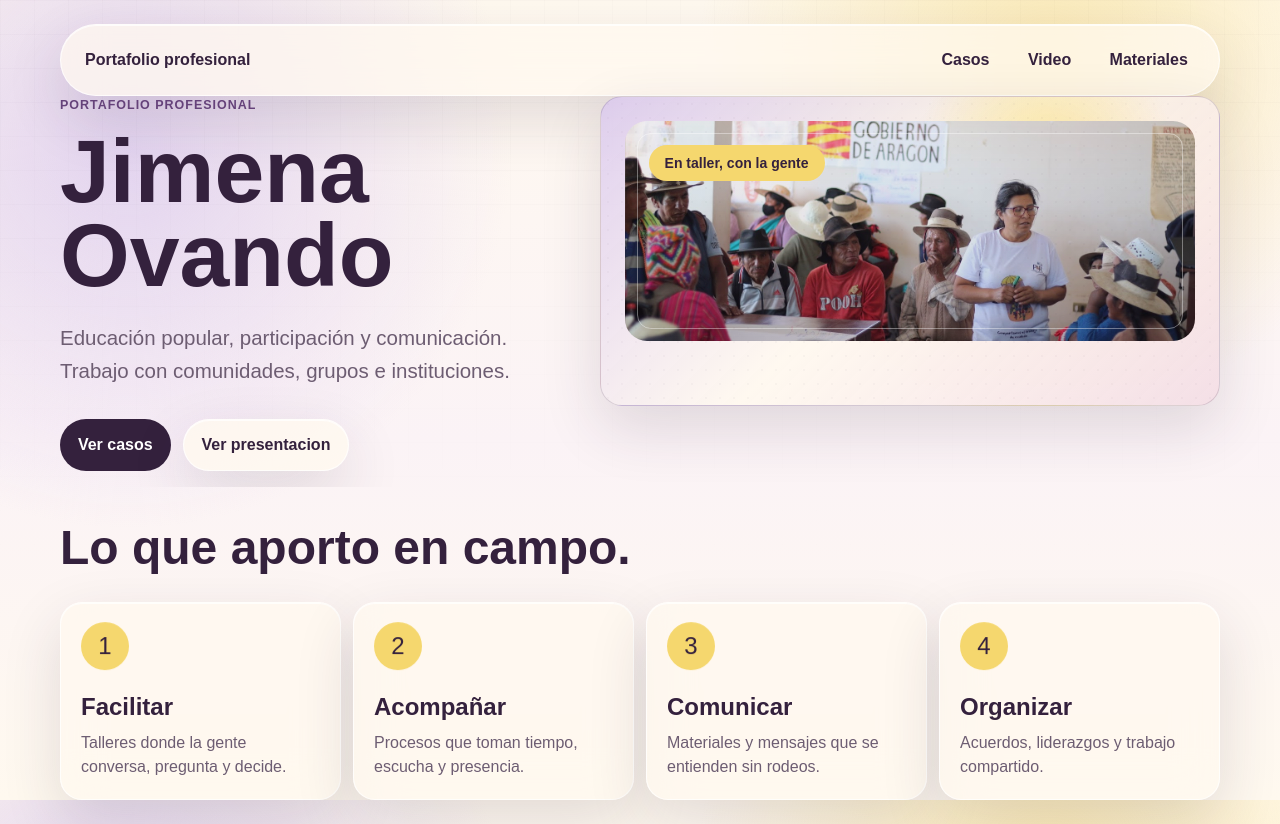
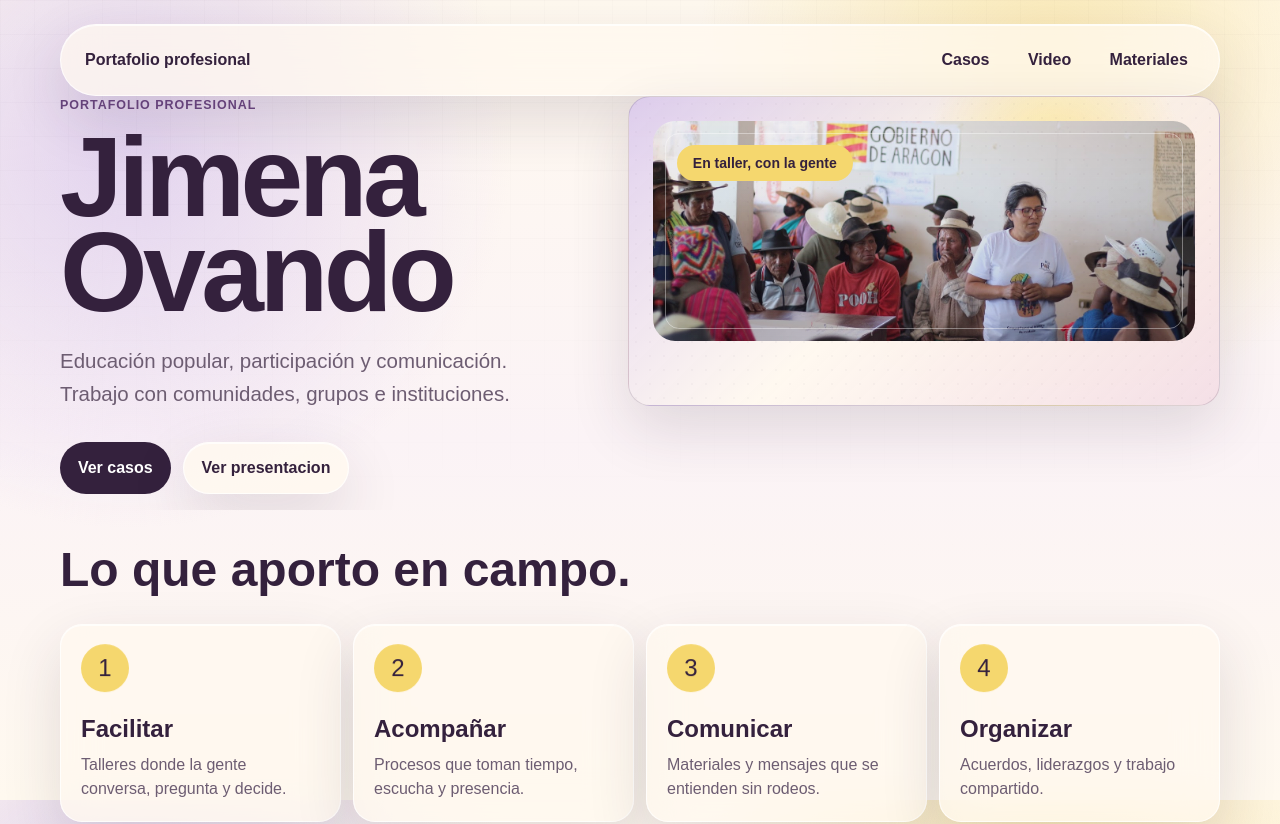
Before and after one commit to gustavomarinovando/jimena-portfolio, a Next.js app: page / in a window 1280 px wide. Shown: the top 824 px of the page. Built offline with nearby package versions, Linux system fonts and the light colour scheme.

Commit message:
Polish materials hero and animated name

```diff
--- a/src/app/globals.css
+++ b/src/app/globals.css
@@ -115,6 +115,23 @@ a {
   hyphens: auto;
 }
 
+.hero-name {
+  font-size: clamp(3.4rem, 8.8vw, 8.4rem);
+  line-height: 0.84;
+  letter-spacing: -0.04em;
+  display: grid;
+}
+
+.word-line {
+  display: block;
+  overflow: hidden;
+}
+
+.hero-letter {
+  display: inline-block;
+  animation: letter-rise 720ms cubic-bezier(0.16, 1, 0.3, 1) both;
+}
+
 .section-title {
   color: var(--color-plum);
   font-size: clamp(2rem, 4vw, 4.1rem);
@@ -179,6 +196,10 @@ a {
   background: var(--color-violet);
 }
 
+.button:active {
+  transform: translateY(0);
+}
+
 .button.secondary {
   background: rgba(255, 249, 239, 0.82);
   color: var(--color-plum);
@@ -220,6 +241,10 @@ a {
 .photo-slot:hover {
   transform: translateY(-6px) scale(1.01);
   box-shadow: var(--shadow-hover);
+}
+
+.photo-slot:active {
+  transform: translateY(-2px) scale(0.995);
 }
 
 .hero-photo {
@@ -281,6 +306,10 @@ a {
   box-shadow: var(--shadow-hover);
 }
 
+.object-card:active {
+  transform: translateY(-2px);
+}
+
 .mock-doc {
   position: absolute;
   top: 22px;
@@ -316,6 +345,7 @@ a {
   padding: clamp(1rem, 3vw, 2rem);
   overflow: hidden;
   border-radius: 30px;
+  min-height: 560px;
   background:
     radial-gradient(circle at 86% 12%, rgba(245, 215, 110, 0.34), transparent 15rem),
     rgba(255, 249, 239, 0.58);
@@ -374,11 +404,11 @@ a {
 }
 
 .book-stage.stacked {
-  min-height: 380px;
+  min-height: 520px;
 }
 
 .book-stage.stacked .book-spread {
-  min-height: 380px;
+  min-height: 520px;
 }
 
 .book-page {
@@ -442,6 +472,23 @@ a {
   width: min(100%, 460px);
   aspect-ratio: 0.77;
   transform: translateX(-50%);
+}
+
+.featured-copy {
+  display: grid;
+  align-content: start;
+  gap: 0.35rem;
+}
+
+.featured-title {
+  opacity: 0;
+  transform: translateY(16px);
+  transition: opacity 420ms ease, transform 420ms ease;
+}
+
+.featured-title.visible {
+  opacity: 1;
+  transform: translateY(0);
 }
 
 .book-spread::after {
@@ -522,6 +569,17 @@ a {
   to { opacity: 1; transform: translateY(0); }
 }
 
+@keyframes letter-rise {
+  from {
+    opacity: 0;
+    transform: translateY(1.1em);
+  }
+  to {
+    opacity: 1;
+    transform: translateY(0);
+  }
+}
+
 @media (max-width: 720px) {
   .wrap {
     width: min(640px, calc(100% - 28px));
@@ -530,6 +588,11 @@ a {
   .display {
     font-size: clamp(2.2rem, 8.3vw, 2.75rem);
     line-height: 0.98;
+  }
+
+  .hero-name {
+    font-size: clamp(2.9rem, 13vw, 4.4rem);
+    line-height: 0.88;
   }
 
   .lead {
@@ -569,11 +632,11 @@ a {
 
   .book-stage,
   .book-spread {
-    min-height: 360px;
+    min-height: 420px;
   }
 
   .book-spread {
-    width: min(100%, 292px);
+    width: min(100%, 320px);
     margin: 0 auto;
   }
 
@@ -605,11 +668,11 @@ a {
 
   .book-stage.mobile-single,
   .book-stage.mobile-single .book-single {
-    min-height: 420px;
+    min-height: 460px;
   }
 
   .book-stage.mobile-single .book-single .single-page {
-    width: min(100%, 340px);
+    width: min(100%, 360px);
     top: 12px;
   }
 
--- a/src/app/materiales/page.tsx
+++ b/src/app/materiales/page.tsx
@@ -1,5 +1,5 @@
 import Link from "next/link";
-import { MaterialBook } from "@/components/MaterialBook";
+import { FeaturedMaterial } from "@/components/FeaturedMaterial";
 import materials from "@/data/materiales.json";
 
 export const metadata = {
@@ -16,12 +16,9 @@ export default function MaterialesPage() {
         <nav className="wrap glass rounded-full px-4 py-3">
           <Link href="/" className="font-black text-[var(--color-plum)] underline">Inicio</Link>
         </nav>
-        <div className="wrap mt-12 grid gap-8 lg:grid-cols-[0.8fr_1.2fr] lg:items-end">
-          <div>
-            <p className="eyebrow">Archivo visual</p>
-            <h1 className="section-title mt-4">Materiales para mirar y hojear.</h1>
-          </div>
-          <p className="lead max-w-2xl">
+        <div className="wrap mt-12 grid gap-6 md:grid-cols-[1.1fr_0.9fr] md:items-end">
+          <h1 className="section-title title-reveal">Materiales para mirar y hojear.</h1>
+          <p className="lead max-w-2xl md:justify-self-end">
             Cartillas, guías, radio y sistematizaciones como piezas de trabajo:
             hechas para explicar, recordar y compartir aprendizajes.
           </p>
@@ -30,16 +27,7 @@ export default function MaterialesPage() {
 
       <main className="section">
         <div className="wrap">
-          <section className="material-feature" aria-labelledby="featured-material-title">
-            <MaterialBook pages={featured.previewPages ?? []} stacked />
-            <div>
-              <p id="featured-material-title" className="lead max-w-xl">{featured.description}</p>
-              <div className="mt-7 flex flex-col gap-3 sm:flex-row">
-                <a className="button" href={featured.pdfPath} target="_blank" rel="noreferrer">Abrir PDF</a>
-                <a className="button secondary glass" href={featured.pdfPath} download>Descargar</a>
-              </div>
-            </div>
-          </section>
+          <FeaturedMaterial description={featured.description} pdfPath={featured.pdfPath} pages={featured.previewPages ?? []} />
 
           <div className="mb-8 flex flex-wrap gap-2" aria-label="Categorias previstas">
             {["Publicacion", "Cartillas", "Banners", "Guias", "Radio", "Sistematizaciones"].map((label) => (
--- a/src/app/page.tsx
+++ b/src/app/page.tsx
@@ -41,10 +41,13 @@ export default function Home() {
           </div>
         </nav>
 
-        <div className="wrap relative z-10 mt-8 grid items-start gap-8 lg:grid-cols-[0.9fr_1.1fr]">
+        <div className="wrap relative z-10 mt-8 grid items-start gap-8 lg:grid-cols-[0.95fr_1.05fr]">
           <div className="reveal">
             <p className="eyebrow">Portafolio profesional</p>
-            <h1 className="display mt-4">Jimena Ovando</h1>
+            <h1 className="display hero-name mt-4" aria-label="Jimena Ovando">
+              <span className="word-line">{animatedName("Jimena")}</span>
+              <span className="word-line">{animatedName("Ovando")}</span>
+            </h1>
             <p className="lead mt-6 max-w-xl">
               <span className="block">Educación popular, participación y comunicación.</span>
               <span className="block">Trabajo con comunidades, grupos e instituciones.</span>
@@ -267,3 +270,15 @@ function storyLine(id: string) {
   if (id.includes("mendieta")) return "Acompañé a familias en vivienda social y cuidado cotidiano del entorno.";
   return "Acompañé procesos territoriales, acuerdos y aprendizajes compartidos.";
 }
+
+function animatedName(value: string) {
+  return value.split("").map((char, index) => (
+    <span
+      key={`${value}-${index}`}
+      className="hero-letter"
+      style={{ animationDelay: `${index * 38}ms` }}
+    >
+      {char}
+    </span>
+  ));
+}
--- /dev/null
+++ b/src/components/FeaturedMaterial.tsx
@@ -0,0 +1,32 @@
+"use client";
+
+import { useState } from "react";
+import { MaterialBook } from "@/components/MaterialBook";
+
+type FeaturedMaterialProps = {
+  description: string;
+  pdfPath: string;
+  pages: string[];
+};
+
+export function FeaturedMaterial({ description, pdfPath, pages }: FeaturedMaterialProps) {
+  const [turn, setTurn] = useState(0);
+  const showTitle = turn > 0;
+
+  return (
+    <section className="material-feature" aria-labelledby="featured-material-title">
+      <MaterialBook pages={pages} stacked onTurnChange={setTurn} />
+      <div className="featured-copy">
+        <p className="eyebrow">Publicación</p>
+        <h2 id="featured-material-title" className={`section-title mt-3 featured-title ${showTitle ? "visible" : ""}`}>
+          Incidencia política con enfoque de género
+        </h2>
+        <p className="lead mt-4 max-w-xl">{description}</p>
+        <div className="mt-7 flex flex-col gap-3 sm:flex-row">
+          <a className="button" href={pdfPath} target="_blank" rel="noreferrer">Abrir PDF</a>
+          <a className="button secondary glass" href={pdfPath} download>Descargar</a>
+        </div>
+      </div>
+    </section>
+  );
+}
--- a/src/components/MaterialBook.tsx
+++ b/src/components/MaterialBook.tsx
@@ -6,11 +6,12 @@ type MaterialBookProps = {
   pages: string[];
   compact?: boolean;
   stacked?: boolean;
+  onTurnChange?: (turn: number) => void;
 };
 
 type Spread = [string | null, string | null];
 
-export function MaterialBook({ pages, compact = false, stacked = false }: MaterialBookProps) {
+export function MaterialBook({ pages, compact = false, stacked = false, onTurnChange }: MaterialBookProps) {
   const [turn, setTurn] = useState(0);
   const [isMobile, setIsMobile] = useState(false);
 
@@ -47,6 +48,7 @@ export function MaterialBook({ pages, compact = false, stacked = false }: Materi
     const moveForward = event.clientX >= rect.left + rect.width / 2;
 
     setTurn((current) => {
+      const nextTurn = (() => {
         if (isMobile) {
           if (moveForward) return Math.min(current + 1, pages.length - 1);
           return Math.max(current - 1, 0);
@@ -54,6 +56,10 @@ export function MaterialBook({ pages, compact = false, stacked = false }: Materi
 
         if (moveForward) return current + 1;
         return current > 0 ? current - 1 : 0;
+      })();
+
+      onTurnChange?.(nextTurn);
+      return nextTurn;
     });
   }
 
```
Lines whose indentation alone changed are shown as unchanged.
